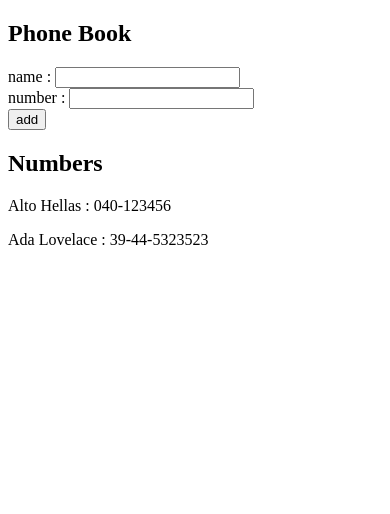
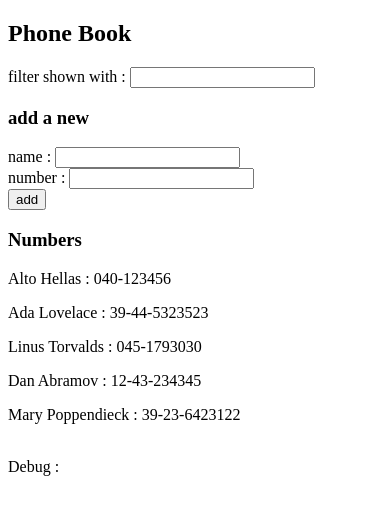
Before and after one commit to ThiwankaS/Full-Stack-Open-Web, a React (Vite) app in the folder Part2/phonebook/: page / in a window 390 px wide. Shown: the top 514 px of the page. Built offline with nearby package versions, Linux system fonts and the light colour scheme.

Commit message:
2.9 Exercise The Phonebook Step4

```diff
--- a/Part2/phonebook/src/App.jsx
+++ b/Part2/phonebook/src/App.jsx
@@ -1,29 +1,39 @@
 import { useState } from 'react'
 
 const App = () => {
-
+  //State declarionts
   const [ person,setPerson ] = useState([
-    {
-      name : 'Alto Hellas',
-      number : '040-123456'
-    },
-    {
-      name : 'Ada Lovelace',
-      number : '39-44-5323523'
-    }
+    { name : 'Alto Hellas', number : '040-123456', id : 1 },
+    { name : 'Ada Lovelace',number : '39-44-5323523', id : 2 },
+    { name : 'Linus Torvalds', number : '045-1793030', id : 3},
+    { name : 'Dan Abramov', number : '12-43-234345', id : 4},
+    { name : 'Mary Poppendieck', number : '39-23-6423122', id : 5}
   ]);
-
   const [ newName,setNewName ] = useState('');
   const [ newNumber,setNewNumber ] = useState('');
+  const [ search,setSearch ] = useState('');
+  const [ showAll,setShowAll ] = useState(true);
+  const [ filteredList,setFilteredList ] = useState([]);
 
+  //Event Handlers
   const handelNameChange = (event) => {
     setNewName(event.target.value);
   }
-
   const handelNumberChange = (event) => {
     setNewNumber(event.target.value);
   }
-
+  const handelSearch = (event) => {
+    if(event.target.value === ' '){
+      setShowAll(true);
+      console.log('Inside handelSearch: if [person]',person);
+    } else {
+      setSearch(event.target.value);
+      setShowAll(false);
+      const newPersonArray = person.slice();
+      setFilteredList(newPersonArray.filter((person) => person.name.includes(search)));
+      console.log('Inside handelSearch: else [person]',person);
+    }
+  }
   const addPerson = (event) => {
     event.preventDefault();
     const nameAlreadyExist = (person.some(person => person.name === newName));
@@ -35,7 +45,8 @@ const App = () => {
     } else {
       const newPerson = {
         name: newName,
-        number : newNumber
+        number : newNumber,
+        id : person.length + 1
       }
       setPerson(person.concat(newPerson));
       setNewName('');
@@ -43,20 +54,51 @@ const App = () => {
     }
   }
 
-
   return (
     <div>
       <h2>Phone Book</h2>
-      <form onSubmit={addPerson}>
-        <div> name : <input value={newName} onChange={handelNameChange}/> </div>
-        <div> number : <input value={newNumber} onChange={handelNumberChange}/> </div>
-        <div><button type="submit">add</button></div>
-      </form>
-      <h2>Numbers</h2>
-      {person.map((person)=><p key={person.name}>{person.name} : {person.number}</p>)}
+      <Filter search={search} handelSearch={handelSearch}/>
+      <h3>add a new</h3>
+      <PersonFrom newName={newName} newNumber={newNumber} handelNameChange={handelNameChange} handelNumberChange={handelNumberChange} addPerson={addPerson}/>
+      <h3>Numbers</h3>
+      <Person person={person} filteredList={filteredList} showAll={showAll}/>
       <br/>
+      <div>Debug : {search}</div>
     </div>
   )
 }
 
 export default App;
+
+const Person = (props) => {
+  const {person,filteredList,showAll} = props;
+  return (
+    <div>{showAll? <Record person={person} /> : <Record person={filteredList} />}</div>
+  )
+}
+
+const Record = ({person}) => {
+  return (
+    <div>{person.map((person) => <p key={person.id}>{person.name} : {person.number}</p>)}</div>
+  )
+}
+
+const PersonFrom = (props) => {
+  const { newName,newNumber,handelNameChange,handelNumberChange,addPerson } = props;
+  return(
+    <form onSubmit={addPerson}>
+        <div> name : <input id ="name" value={newName} onChange={handelNameChange}/> </div>
+        <div> number : <input id="number" value={newNumber} onChange={handelNumberChange}/> </div>
+        <div><button type="submit">add</button></div>
+    </form>
+  )
+}
+
+const Filter = (props) => {
+  const { search,handelSearch } = props;
+  return(
+    <div>
+      filter shown with : <input id="search" value={search} onChange={handelSearch}/>
+    </div>
+  )
+}
```
Also changed, not shown: Part2/phonebook/src/tmp.jsx (added, +67 -0 lines).
